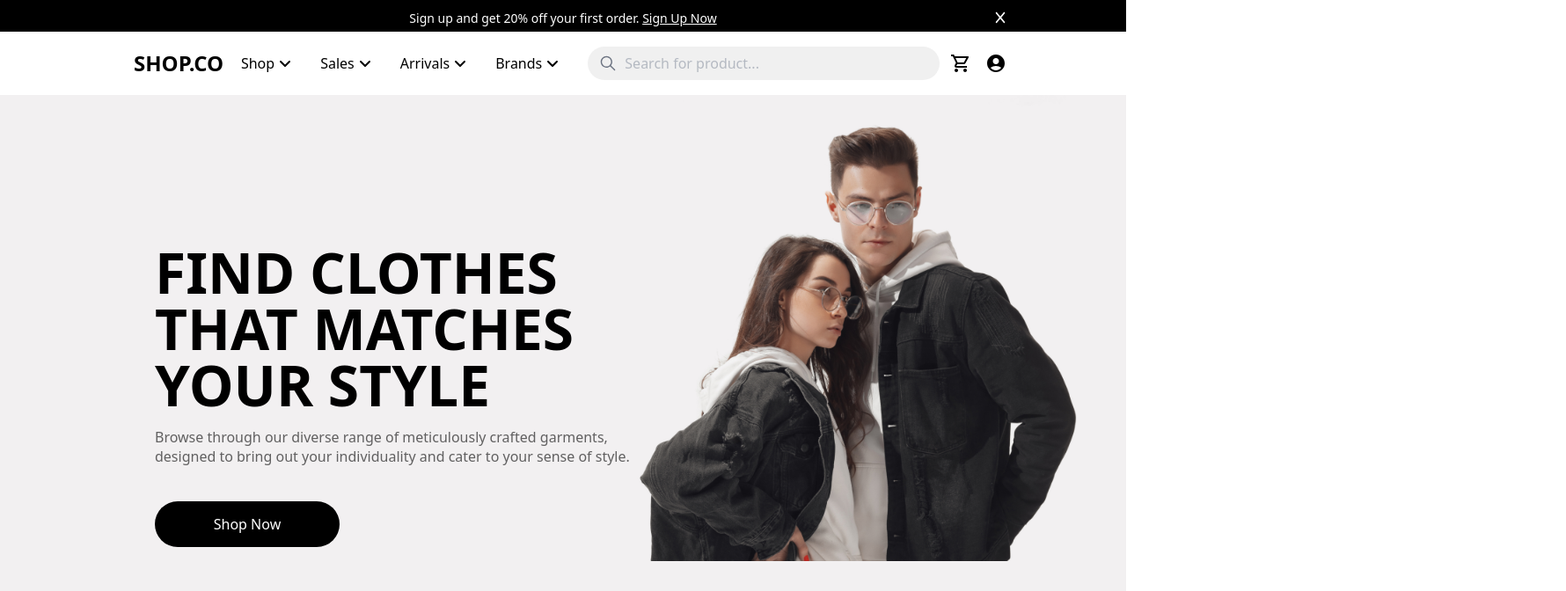
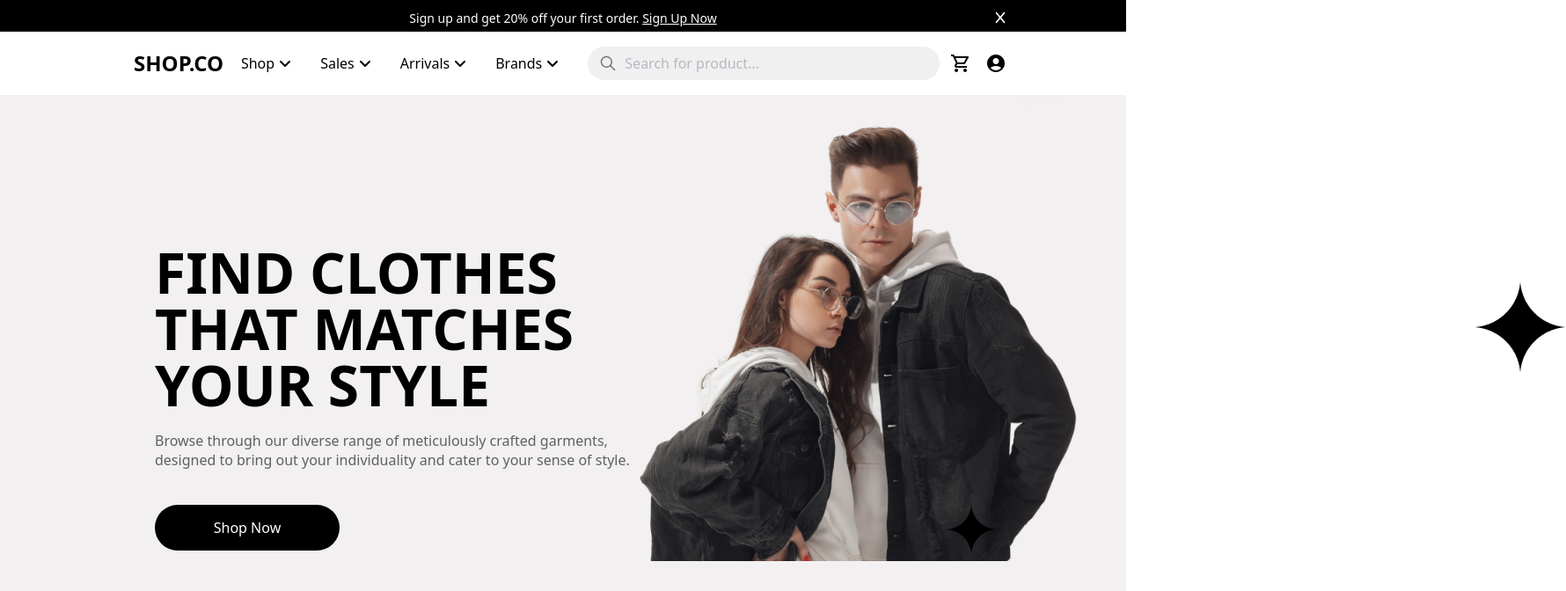
Before and after one commit to YakoubBenaisa/ecom-web-project, a React (Create React App) app: page / in a window 1280 px wide. Shown: the top 672 px of the page at 88% size, 1780 px wide, since content can reach past the window. Built offline with nearby package versions, Linux system fonts and the light colour scheme.

Commit message:
added stars to landing page.

```diff
--- a/src/Pages/Sections/LandingSection.jsx
+++ b/src/Pages/Sections/LandingSection.jsx
@@ -1,4 +1,4 @@
-import { Versace, Zara, Gucci, Prada, Calvin } from '../../assets/Images';
+import { BgStar, Versace, Zara, Gucci, Prada, Calvin } from '../../assets/Images';
 
 
 function LandingPage(){
@@ -14,7 +14,11 @@ function LandingPage(){
                         <h1 className="text-[32px] sm:mx-auto lg:text-[64px] font-bold leading-[68px] lg:leading-[64px] select-none">
                             FIND CLOTHES THAT MATCHES YOUR STYLE
                         </h1>
-                        <p className="mt-4 text-[14px] lg:text-[16px] w-full lg:w-[545px] leading-[20px] lg:leading-[22px] opacity-60 select-none">
+
+                        <img src={BgStar} alt="" className='ml-[1500px] mt-[-150px] mb-[70px]'/>
+                        <img src={BgStar} alt="" className='w-[56px] h-[56px] ml-[900px] mt-[150px] mb-[-40px]'/>
+
+                        <p className="mt-[-140px] text-[14px] lg:text-[16px] w-full lg:w-[545px] leading-[20px] lg:leading-[22px] opacity-60 select-none">
                             Browse through our diverse range of meticulously crafted garments, designed to bring out your
                             individuality and cater to your sense of style.
                         </p>
@@ -32,7 +36,7 @@ function LandingPage(){
                 </div>
 
                 {/*----------------------------- Footer Logos ---------------------------*/}
-                <div className="lg:w-screen h-[120px] mx-[-150px] my-[470px] lg:my-auto bg-black flex lg:flex flex-wrap lg:flex-nowrap">
+                <div className="lg:w-screen h-[120px] mx-[-150px] my-[450px] lg:my-auto bg-black flex lg:flex flex-wrap lg:flex-nowrap">
                     <div className='mx-[170px] flex justify-start space-x-[200px] items-center flex-wrap lg:flex-nowrap'>
                         <img src={Versace} alt="Versace logo" className="w-[167px] h-[33px] mb-4 lg:mb-0" />
                         <img src={Zara} alt="Zara logo" className="w-[91px] h-[38px] mb-4 lg:mb-0" />
--- a/src/assets/Images.jsx
+++ b/src/assets/Images.jsx
@@ -6,6 +6,9 @@ export const Zara = require('./zara.png');
 export const Gucci = require('./gucci.png');
 export const Prada = require('./prada.png');
 export const Calvin = require('./Calvin.png');
+
+export const BgStar = require('./Vector.png');
+
 
 // New Arrivals
 export const BShirt = require('./BlackShirt.png');
@@ -37,6 +40,7 @@ export const ApplePay = require('./applepay.png');
 
 // Export all as a default object if needed
 const Images = {
+    BgStar,
     Versace,
     Zara,
     Gucci,
```
Also changed, not shown: src/assets/Vector.png (added).
